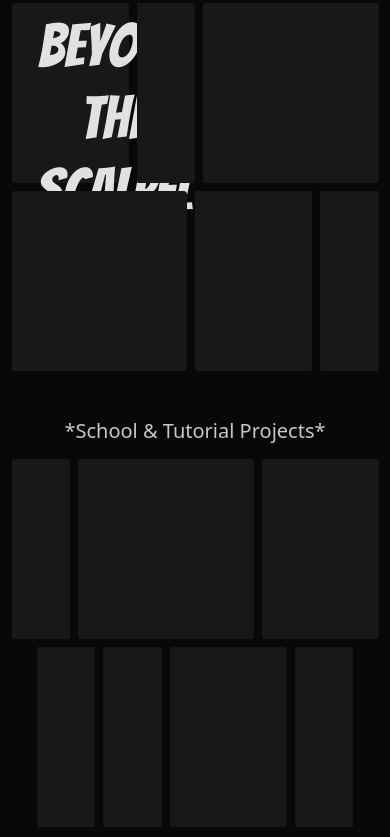
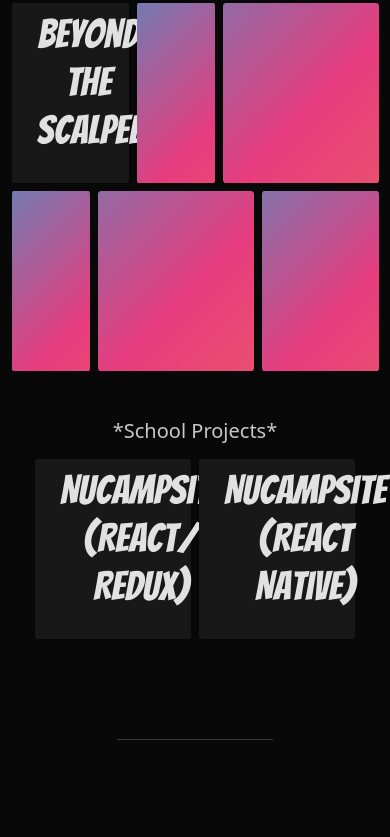
Before and after one commit to Friedhouse/Portfolio-site, a plain HTML site: page index.html in a window 390 px wide. Shown: the part 1423-2260 px from the top of the page. Drawn offline with nearby package versions, Linux system fonts and the light colour scheme; a web font is replaced by a local one.

Commit message:
Add files via upload
Layout fixes for mobile, added School project React Native

```diff
--- a/index.html
+++ b/index.html
@@ -122,78 +122,55 @@
             <div class="col-12 text-center">
                 <h5>*Self Built Projects*</h5>
             </div>
-            <div class="col-4 text-center card-1">
+            <div class="col-xsm-12 col-md-4 text-center card-1">
                 <a class="btn " target="_blank" href="https://friedhouse.github.io/P-card-project/" alt="Beyond the scalpel site.">
                     <h4 class="title1">Beyond the Scalpel</h4>
                     <p class="title2">This is a self built site based on organizing surgical preference cards. Tech stack used: HTML/CSS/Bootstrap</p>
                 </a>
             </div>
-            <div class="col-4 text-center card-1 card-small">
+            <div class="col-md-4 text-center card-1 invert card-small">
                 <a class="btn" target="_blank" href="#" alt="#">
                     <p class="title2">Soon...</p>
                 </a>
             </div>
-            <div class="col-4 text-center card-1 card-large">
+            <div class="col-md-4 text-center card-1 invert card-large">
                 <a class="btn" target="_blank" href="#" alt="#">
                     <p class="title2">Soon...</p>
                 </a>
             </div>
-            <div class="col-4 text-center card-1 card-large">
+            <div class="col-md-4 text-center card-1 invert card-small">
                 <a class="btn" target="_blank" href="#" alt="#">
                     <p class="title2">Soon...</p>
                 </a>
             </div>
-            <div class="col-4 text-center card-1">
+            <div class="col-md-4 text-center card-1 invert card-large">
                 <a class="btn" target="_blank" href="#" alt="#">
                     <p class="title2">Soon...</p>
                 </a>
             </div>
-            <div class="col-4 text-center card-1 card-small">
+            <div class="col-md-4 text-center card-1 invert">
                 <a class="btn" target="_blank" href="#" alt="#">
                     <p class="title2">Soon...</p>
                 </a>
             </div>
         </div>
 
-<!--School & Tutorial Projects-->
+<!--School Projects-->
 
-        <div class="row justify-content-center mt-5 gap-2">
+        <div class="row justify-content-center d-flex mt-5 gap-2">
             <div class="col-12 text-center">
-                <h5>*School & Tutorial Projects*</h5>
+                <h5>*School Projects*</h5>
             </div>
-            <div class="col-4 text-center card-1 card-small">
+            <div class="col-4 card-1 text-center card-large">
                 <a class="btn" target="_blank" href="#" alt="#">
-                    <p class="title2">Soon...</p>
+                    <h4 class="title1">Nucampsite (React/ Redux)</h4>
+                    <p class="title2">Campsite built with React Redux, showcasing use of router, hooks, and redux global state. </p>
                 </a>
             </div>
             <div class="col-4 text-center card-1 card-large">
-                <a class="btn" target="_blank" href="#" alt="#">
-                    <p class="title2">Soon...</p>
-                </a>
-            </div>
-            <div class="col-4 text-center card-1">
-                <a class="btn" target="_blank" href="#" alt="#">
-                    <p class="title2">Soon...</p>
-                </a>
-            </div>
-            <div class="col-4 text-center card-1 card-small">
-                <a class="btn" target="_blank" href="#" alt="#">
-                    <p class="title2">Soon...</p>
-                </a>
-            </div>
-            <div class="col-4 text-center card-1 card-small">
-                <a class="btn" target="_blank" href="#" alt="#">
-                    <p class="title2">Soon...</p>
-                </a>
-            </div>
-            <div class="col-4 text-center card-1">
-                <a class="btn" target="_blank" href="#" alt="#">
-                    <p class="title2">Soon...</p>
-                </a>
-            </div>
-            <div class="col-4 text-center card-1 card-small">
-                <a class="btn" target="_blank" href="#" alt="#">
-                    <p class="title2">Soon...</p>
+                <a class="btn" target="_blank" href="https://expo.dev/@friedhouse/nucampsite?serviceType=classic&distribution=expo" alt="Website for React Native Nucampsite Mobile app">
+                    <h4 class="title1">Nucampsite (React Native)</h4>
+                    <p class="title2">Campsite mobile app built with React Native. Utilizing drawer, stack navigators, and hooks for fetching from multiple API's.</p>
                 </a>
             </div>
         </div>
@@ -210,7 +187,7 @@
         </div>
         <div class="row row-content">
             <div class="col">
-                <p>Website's were simple back in the day! I remember the first website I built back in the late 90's using homestead.com, a site dedicated to my Rainbow 6 clan on PC at the time! Man I don't miss those dial-up 56k days. I have become proficient with HTML5, CSS3, JS, Bootstrap, Redux, and React libraries.</p>
+                <p>Website's were simple back in the day! I remember the first website I built back in the late 90's using homestead.com, a site dedicated to my Rainbow 6 clan on PC at the time! Man I don't miss those dial-up 56k days. I have become proficient with HTML5, CSS3, JS, Bootstrap, React/Redux, and React Native libraries.</p>
             </div>
         </div>
 
--- a/style.css
+++ b/style.css
@@ -9,7 +9,7 @@ h1 {
 
 h2 {
     color: rgb(225, 225, 225);
-    font-size: 60px;
+    font-size: 50px;
     font-family: Gloria Hallelujah, cursive;
 }
 
@@ -23,7 +23,7 @@ h3 {
 
 h4 {
     color: rgb(225, 225, 225);
-    font-size: 60px;
+    font-size: 2.5em;
     font-family: 'Bangers', cursive;
 }
 
@@ -102,6 +102,12 @@ img {
     animation: gradient 15s ease infinite;
 }
 
+.invert {
+    background: linear-gradient(-45deg, #ee7752, #e73c7e, #23a6d5, #23d5ab);
+    background-size: 400% 400%;
+    animation: gradient 15s ease infinite;
+}
+
 @keyframes gradient {
     0% {
         background-position: 0% 50%;
@@ -123,11 +129,11 @@ img {
 }
 
 .card-small {
-    width: 15%
+    width: 20%
 }
 
 .card-large {
-    width: 45%;
+    width: 40%;
 }
 
 .row-content {
```
